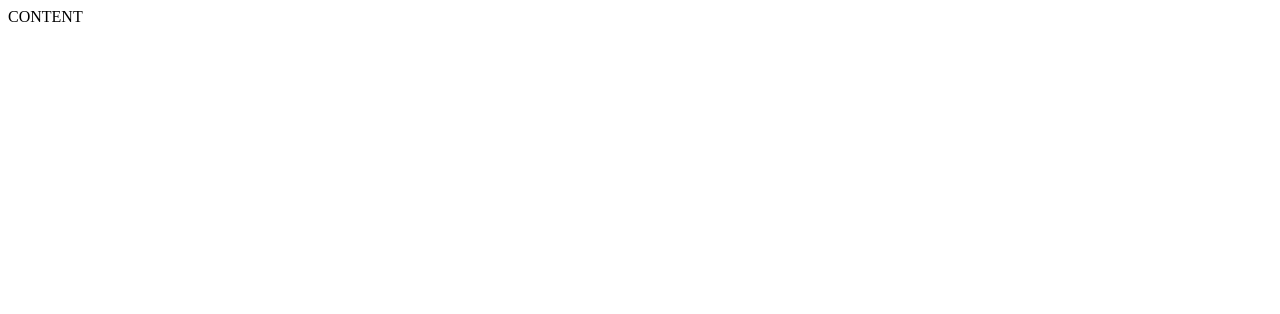
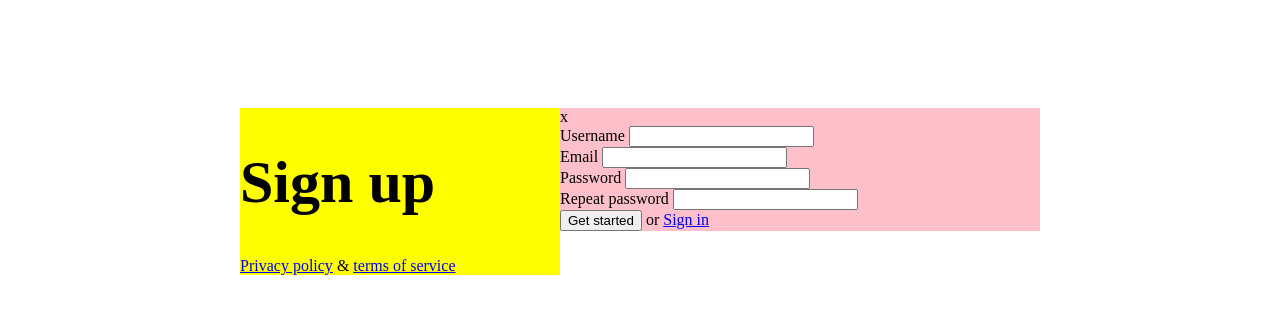
Before and after one commit to vadimsharanov/4-sign-up, a plain HTML site: page index.html in a window 1280 px wide. Drawn offline with Linux system fonts and the light colour scheme.

Commit message:
basic-structure #1

```diff
--- /dev/null
+++ b/css/form.css
@@ -0,0 +1,14 @@
+.form {
+}
+.form-row {
+}
+.form-row > label {
+}
+.form-row > input {
+}
+.form-row > button {
+}
+.form-row > span {
+}
+.form-row > a {
+}
--- a/css/main.css
+++ b/css/main.css
@@ -0,0 +1,35 @@
+body {
+}
+
+main {
+  display: inline-block;
+  width: 800px;
+  margin-top: 100px;
+  margin-left: calc(50% - 400px);
+}
+
+.left-column {
+  width: 40%;
+  float: left;
+  background-color: yellow;
+}
+
+.bottom-links {
+}
+.bottom-links > a {
+}
+.bottom-links > span {
+}
+
+.main-title {
+  font-size: 60px;
+}
+
+.right-column {
+  width: 60%;
+  float: left;
+  background-color: pink;
+}
+
+.close {
+}
--- a/index.html
+++ b/index.html
@@ -1,14 +1,55 @@
 <!DOCTYPE html>
 <html lang="en">
+
 <head>
     <meta charset="UTF-8">
     <meta http-equiv="X-UA-Compatible" content="IE=edge">
     <meta name="viewport" content="width=device-width, initial-scale=1.0">
+    <title>Sign up</title>
+    <!-- base style -->
     <link rel="stylesheet" href="./css/main.css">
-    <title>Sign up</title>
+    <!-- 3rd-party components style -->
+    <!-- components style -->
+    <link rel="stylesheet" href="./css/form.css">
 </head>
 
-    <body>
-    CONTENT
-    </body>
+<body>
+    <main>
+        <div class="left-column">
+            <h1 class="main-title">Sign up</h1>
+            <div class="bottom-links">
+                <a href="#">Privacy policy</a>
+                <span>&amp;</span>
+                <a href="#">terms of service</a>
+            </div>
+        </div>
+        <div class="right-column">
+            <div class="close">x</div>
+            <form class="form">
+                <div class="form-row">
+                    <label for="">Username</label>
+                    <input type="text">
+                </div>
+                <div class="form-row">
+                    <label for="">Email</label>
+                    <input type="text">
+                </div>
+                <div class="form-row">
+                    <label for="">Password</label>
+                    <input type="text">
+                </div>
+                <div class="form-row">
+                    <label for="">Repeat password</label>
+                    <input type="text">
+                </div>
+                <div class="form-row">
+                    <button type="submit">Get started</button>
+                    <span>or</span>
+                    <a href="#">Sign in</a>
+                </div>
+            </form>
+        </div>
+    </main>
+</body>
+
 </html>
```
